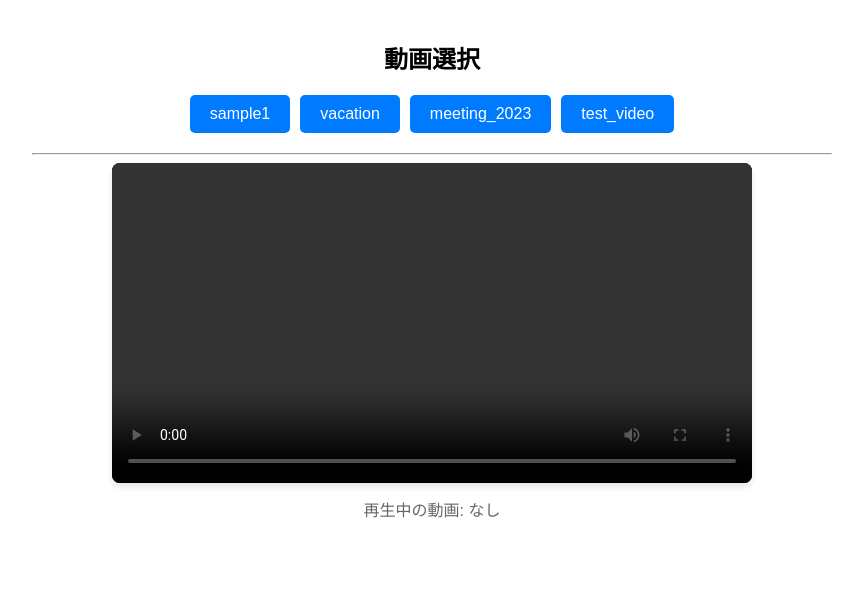
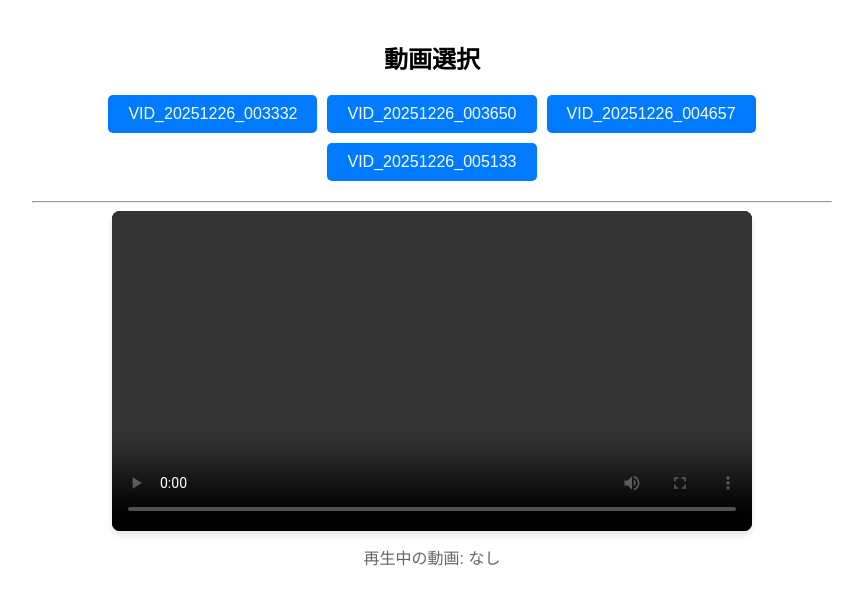
Before and after one commit to sinone-0801/test_html, a plain HTML site: page index.html in a window 1280 px wide. Shown: the whole page, without its empty margins (208-1071 px from the left). Drawn offline with Linux system fonts and the light colour scheme.

Commit message:
Update index.html

```diff
--- a/index.html
+++ b/index.html
@@ -61,10 +61,10 @@
     <script>
         // 【設定】ここに ./data/video 内のファイル名を記述してください
         const videoFiles = [
-            "sample1.mpeg",
-            "vacation.mpg",
-            "meeting_2023.mpeg",
-            "test_video.mpeg"
+            "VID_20251226_003332.mp4",
+            "VID_20251226_003650.mp4",
+            "VID_20251226_004657.mp4",
+            "VID_20251226_005133.mp4"
         ];
 
         // ディレクトリのパス
```
